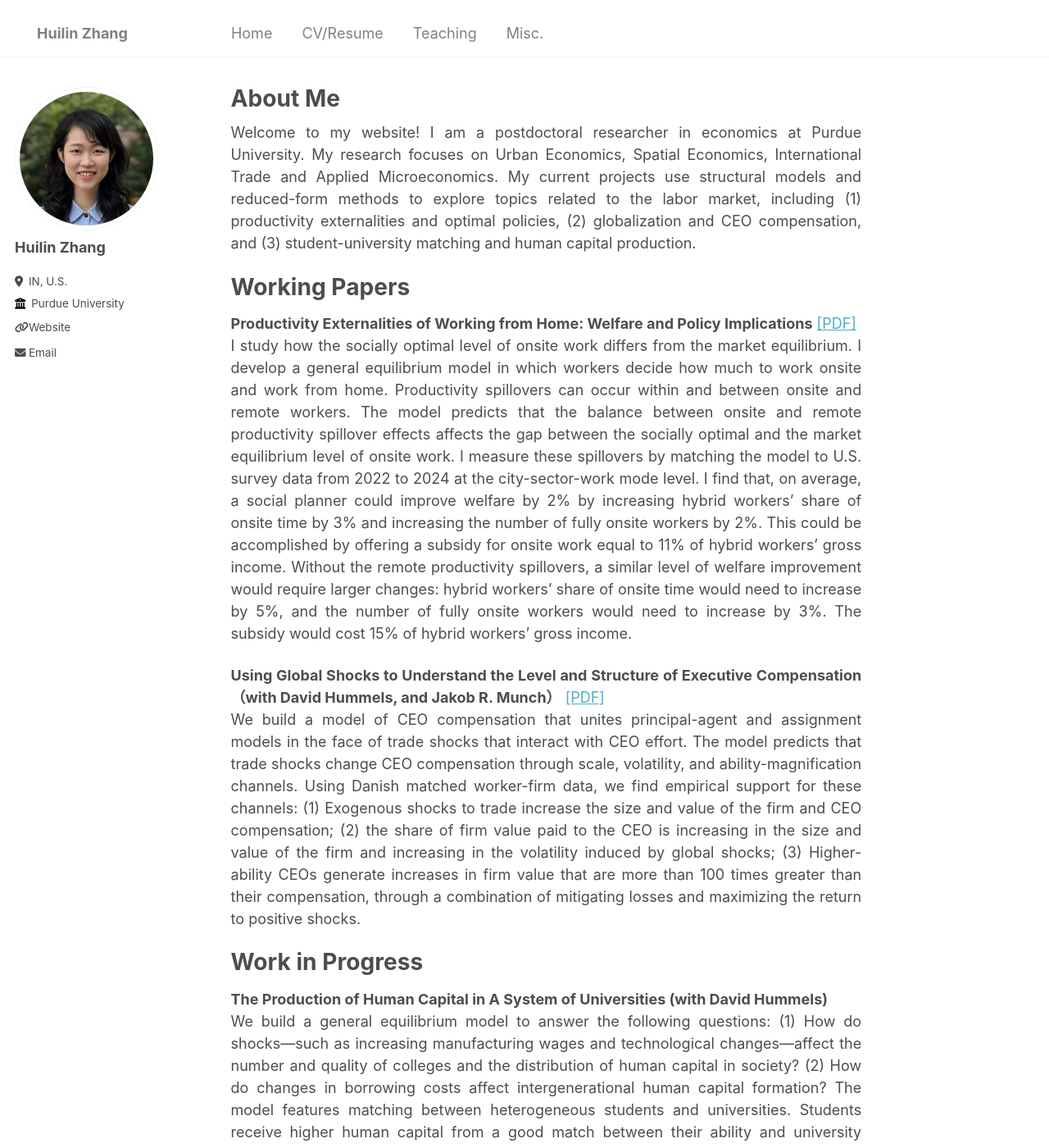
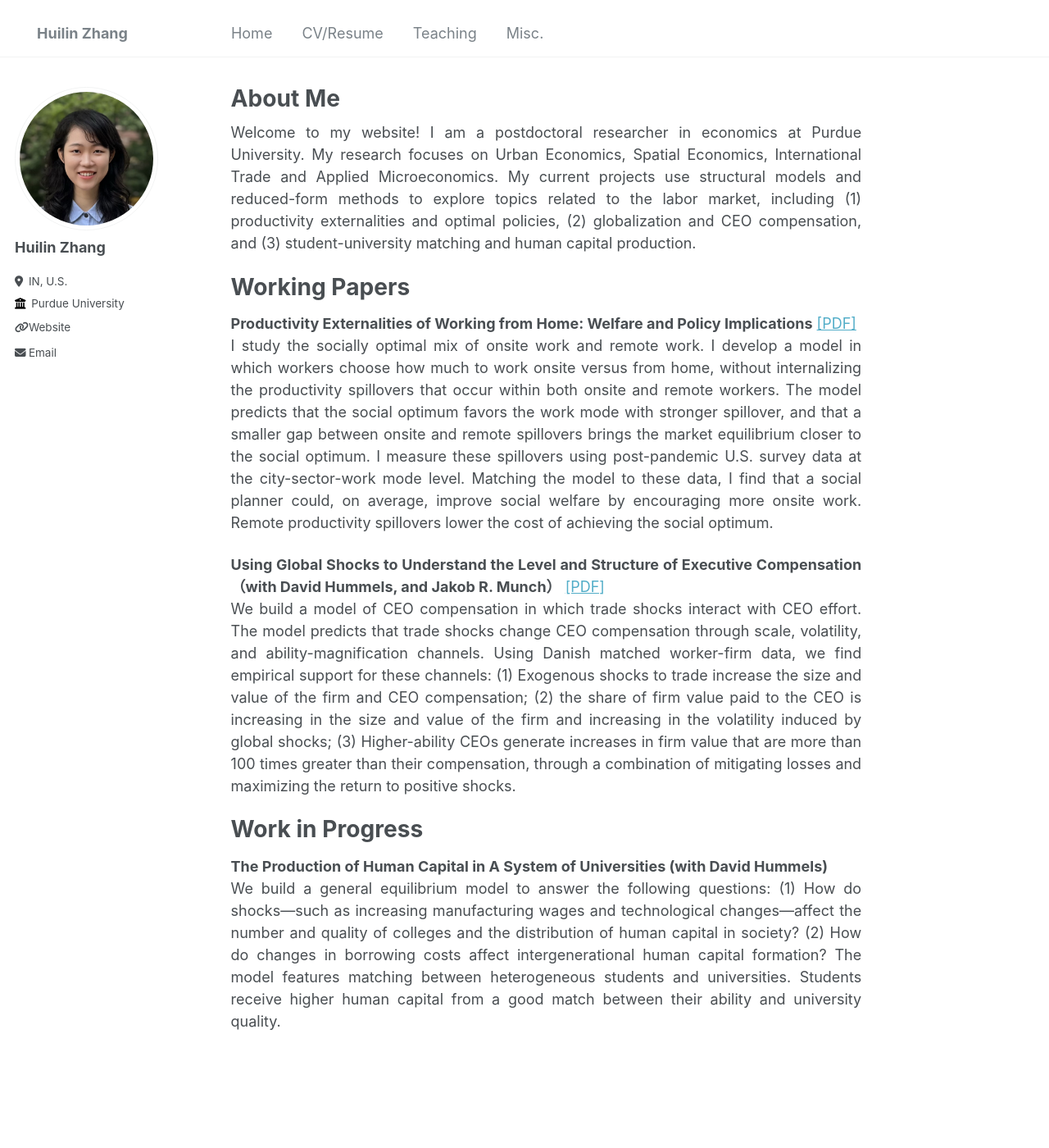
Before and after one commit to huilin-zhang/huilin-zhang.github.io, a Jekyll site: the page built from _pages/about.md, in a window 1280 px wide and 1400 px high. Shown: the whole window at 82% size. Built offline with Jekyll 4.4.1, drawn with Linux system fonts in a browser that asks for light colours.

Commit message:
Update about.md

```diff
--- a/_pages/about.md
+++ b/_pages/about.md
@@ -12,10 +12,10 @@ Welcome to my website! I am a postdoctoral researcher in economics at Purdue Uni
 Working Papers
 ======
 **Productivity Externalities of Working from Home: Welfare and Policy Implications** [[PDF]](files/TelecommutingPaper.pdf)<br>
-I study how the socially optimal level of onsite work differs from the market equilibrium. I develop a general equilibrium model in which workers decide how much to work onsite and work from home. Productivity spillovers can occur within and between onsite and remote workers. The model predicts that the balance between onsite and remote productivity spillover effects affects the gap between the socially optimal and the market equilibrium level of onsite work. I measure these spillovers by matching the model to U.S. survey data from 2022 to 2024 at the city-sector-work mode level. I find that, on average, a social planner could improve welfare by 2% by increasing hybrid workers' share of onsite time by 3% and increasing the number of fully onsite workers by 2%. This could be accomplished by offering a subsidy for onsite work equal to 11% of hybrid workers' gross income. Without the remote productivity spillovers, a similar level of welfare improvement would require larger changes: hybrid workers' share of onsite time would need to increase by 5%, and the number of fully onsite workers would need to increase by 3%. The subsidy would cost 15% of hybrid workers' gross income.
+I study the socially optimal mix of onsite work and remote work. I develop a model in which workers choose how much to work onsite versus from home, without internalizing the productivity spillovers that occur within both onsite and remote workers. The model predicts that the social optimum favors the work mode with stronger spillover, and that a smaller gap between onsite and remote spillovers brings the market equilibrium closer to the social optimum. I measure these spillovers using post-pandemic U.S. survey data at the city-sector-work mode level. Matching the model to these data, I find that a social planner could, on average, improve social welfare by encouraging more onsite work. Remote productivity spillovers lower the cost of achieving the social optimum.
 
 **Using Global Shocks to Understand the Level and Structure of Executive Compensation（with David Hummels, and Jakob R. Munch）** [[PDF]](https://www.nber.org/system/files/working_papers/w35004/w35004.pdf) <br>
-We build a model of CEO compensation that unites principal-agent and assignment models in the face of trade shocks that interact with CEO effort. The model predicts that trade shocks change CEO compensation through scale, volatility, and ability-magnification channels. Using Danish matched worker-firm data, we find empirical support for these channels: (1) Exogenous shocks to trade increase the size and value of the firm and CEO compensation; (2) the share of firm value paid to the CEO is increasing in the size and value of the firm and increasing in the volatility induced by global shocks; (3) Higher-ability CEOs generate increases in firm value that are more than 100 times greater than their compensation, through a combination of mitigating losses and maximizing the return to positive shocks.
+We build a model of CEO compensation in which trade shocks interact with CEO effort. The model predicts that trade shocks change CEO compensation through scale, volatility, and ability-magnification channels. Using Danish matched worker-firm data, we find empirical support for these channels: (1) Exogenous shocks to trade increase the size and value of the firm and CEO compensation; (2) the share of firm value paid to the CEO is increasing in the size and value of the firm and increasing in the volatility induced by global shocks; (3) Higher-ability CEOs generate increases in firm value that are more than 100 times greater than their compensation, through a combination of mitigating losses and maximizing the return to positive shocks.
 
 Work in Progress
 ======
```
